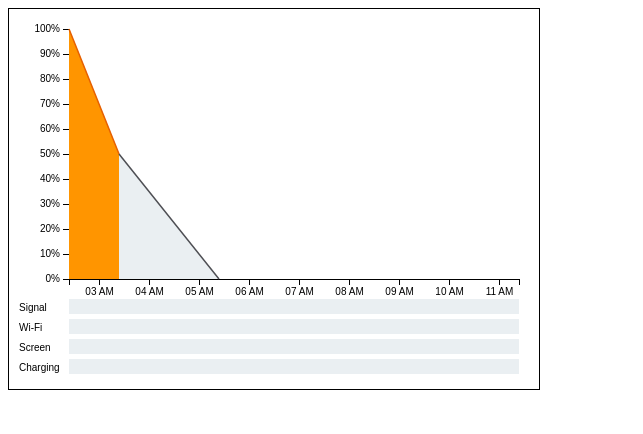
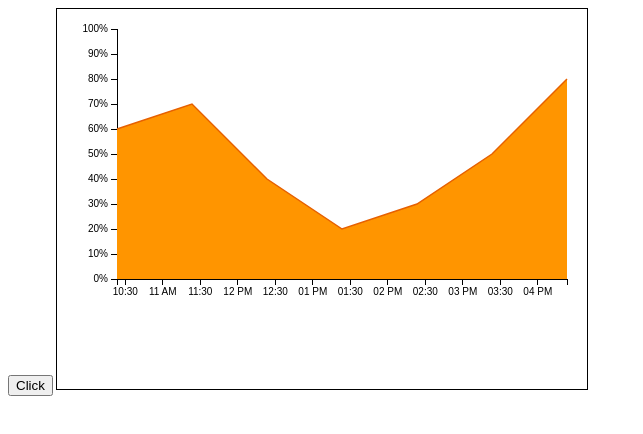
Before and after one commit to zbraniecki/batterychart, a plain HTML site: page index.html in a window 1280 px wide. Shown: the whole page, without its empty margins (0-643 px from the left). Drawn offline with Linux system fonts and the light colour scheme.

Commit message:
enable zooming, not complete

```diff
--- a/css/example.css
+++ b/css/example.css
@@ -35,3 +35,7 @@ path.area.estimationLine {
 .stackedbar {
   fill: #EAEFF2 ;
 }
+
+.bb {
+  fill: 'orange';
+}
--- a/index.html
+++ b/index.html
@@ -8,5 +8,6 @@
     <script type="text/javascript" src="./js/battery.js"></script>
   </head>
   <body>
+    <button id="b">Click</button>
   </body>
 </html>
--- a/js/battery.js
+++ b/js/battery.js
@@ -2,6 +2,24 @@ var now = new Date().getTime();
 
 var batteryData = {
   levelHistory: [
+    [now - (19 * 60 * 60 * 1000),0.4],
+    [now - (18 * 60 * 60 * 1000),0.7],
+    [now - (17 * 60 * 60 * 1000),0.6],
+    [now - (16 * 60 * 60 * 1000),0.7],
+    [now - (15 * 60 * 60 * 1000),0.4],
+    [now - (14 * 60 * 60 * 1000),0.2],
+    [now - (13 * 60 * 60 * 1000),0.3],
+    [now - (12 * 60 * 60 * 1000),0.5],
+    [now - (11 * 60 * 60 * 1000),0.8],
+    [now - (10 * 60 * 60 * 1000),0.7],
+    [now - (9 * 60 * 60 * 1000),0.3],
+    [now - (8 * 60 * 60 * 1000),0.2],
+    [now - (7 * 60 * 60 * 1000),0.1],
+    [now - (6 * 60 * 60 * 1000),0.4],
+    [now - (5 * 60 * 60 * 1000),0.6],
+    [now - (4 * 60 * 60 * 1000),0.7],
+    [now - (3 * 60 * 60 * 1000),0.7],
+    [now - (2 * 60 * 60 * 1000),0.9],
     [now - (60 * 60 * 1000),1],
     [now,0.5]
   ],
@@ -12,24 +30,28 @@ var batteryData = {
   charging: false,
   usage: [
     {
+      'id': 'signal',
       'label': 'Signal',
       'data': [
         [now - (30 * 60 * 1000), now]
       ]
     },
     {
+      'id': 'wifi',
       'label': 'Wi-Fi',
       'data': [
         [now - (30 * 60 * 1000), now]
       ]
     },
     {
+      'id': 'screen',
       'label': 'Screen',
       'data': [
         [now - (30 * 60 * 1000), now]
       ]
     },
     {
+      'id': 'charging',
       'label': 'Charging',
       'data': [
         [now - (30 * 60 * 1000), now]
--- a/js/chart.js
+++ b/js/chart.js
@@ -4,30 +4,98 @@ function BatteryChart(data) {
   this.svg = null;
   this.height = 250;
   this.width = 450;
-  this.x = null;
-  this.y = null;
   this.margin = {top: 20, right: 20, bottom: 30, left: 60};
   this.data = data;
+
+  this.x = d3.time.scale()
+    .range([0, this.width]);
+
+  this.y = d3.scale.linear()
+    .range([this.height, 0]);
+
+  this.xAxis = d3.svg.axis()
+    .scale(this.x)
+    .orient("bottom");
+
+  this.yAxis = d3.svg.axis()
+    .scale(this.y)
+    .tickFormat(d3.format('%'))
+    .orient("left");
+
+  this.line = d3.svg.line()
+    .x(d => this.x(d[0]))
+    .y(d => this.y(d[1]));
+
+  this.area = d3.svg.area()
+    .x(d => this.x(d[0]))
+    .y0(this.height)
+    .y1(d => this.y(d[1]));
+
+  var min = d3.min(this.data.levelHistory, function(d) { return d[0]; });
+  var max = d3.max(this.data.levelHistory, function(d) { return d[0]; });
+
+  this.slice = {
+    start: min + (2 * 60 * 60 * 1000),
+    end: min + (8 * 60 * 60 * 1000),
+  };
+
+  document.getElementById('b').addEventListener('click', function() {
+    this.slice = {
+      start: min + (4 * 60 * 60 * 1000),
+      end: min + (10 * 60 * 60 * 1000),
+    };
+    drawAxis.call(this);
+    drawArea.call(this, this.data.levelHistory);
+  }.bind(this));
 }
 
 BatteryChart.prototype.draw = function() {
 
   var height = this.height + (this.data.usage.length * 20);
 
+  var zoom = d3.behavior.drag()
+    .on("drag", function(e, i) {
+      var dx = (d3.event.dx/500 * 6 * 60 * 60 * 1000);
+      this.slice.start += dx;
+      this.slice.end += dx;
+    drawAxis.call(this);
+    drawArea.call(this, this.data.levelHistory);
+    }.bind(this));
+
   this.svg = d3.select("body").append("svg")
     .attr("width", this.width + this.margin.left + this.margin.right)
     .attr("height", height + this.margin.top + this.margin.bottom)
     .append("g")
-    .attr("transform", "translate(" + this.margin.left + "," + this.margin.top + ")");
+    .attr("transform", "translate(" + this.margin.left + "," + this.margin.top + ")")
+    .call(zoom);
 
-  drawAxis.call(this);
+  this.x.domain([this.slice.start, this.slice.end]);
+  this.svg.append("g")
+    .attr("class", "x axis")
+    .attr("transform", "translate(0," + this.height + ")")
+    .call(this.xAxis);
+
+  this.svg.append("g")
+    .attr("class", "y axis")
+    .call(this.yAxis);
+
   drawLevel.call(this);
-  drawEstimation.call(this);
-  drawUsageBars.call(this);
+  //drawEstimation.call(this);
+  //drawUsageBars.call(this);
 }
 
 function drawLevel() {
-  drawArea.call(this, this.data.levelHistory, 'levelLine');
+  var data = getDataChunk.call(this, this.data.levelHistory);
+
+  this.svg.append("path")
+    .datum(data)
+    .attr("class", 'area ' + 'levelLine')
+    .attr("d", this.area)
+
+  this.svg.append("path")
+    .datum(data)
+    .attr("class", 'line ' + 'levelLine')
+    .attr("d", this.line);
 }
 
 function drawEstimation() {
@@ -38,72 +106,69 @@ function drawEstimation() {
   drawArea.call(this, estimationDatum, 'estimationLine');
 }
 
+function getDataChunk(data) {
+  var start = data.findIndex(function(d) {
+    return d[0] >= this.slice.start;
+  }, this);
+
+  var end = data.length - 1;
+
+  var i = start;
+  while (++i < data.length) {
+    if (data[i][0] > this.slice.end) {
+      end = i;
+      break;
+    }
+  }
+  return data.slice(start, end);
+}
+
+
+
 function drawArea(data, name) {
-  var line = d3.svg.line()
-    .x(d => this.x(d[0]))
-    .y(d => this.y(d[1]));
 
-  var area = d3.svg.area()
-    .x(d => this.x(d[0]))
-    .y0(this.height)
-    .y1(d => this.y(d[1]));
+  data = getDataChunk.call(this, data);
 
-  this.svg.append("path")
-    .datum(data)
-    .attr("class", 'area ' + name)
-    .attr("d", area);
-
-  this.svg.append("path")
-    .datum(data)
-    .attr("class", 'line ' + name)
-    .attr("d", line);
+  this.svg.select("path.area.levelLine").datum(data).attr("d", this.area);
+  this.svg.select("path.line.levelLine").datum(data).attr("d", this.line);
 }
 
 function drawAxis() {
-  this.x = d3.time.scale()
-    .range([0, this.width]);
+  this.x.domain([this.slice.start, this.slice.end]);
 
-  this.y = d3.scale.linear()
-    .range([this.height, 0]);
-
-  var xAxis = d3.svg.axis()
-    .scale(this.x)
-    .orient("bottom");
-
-  var yAxis = d3.svg.axis()
-    .scale(this.y)
-    .tickFormat(d3.format('%'))
-    .orient("left");
-
-  var min = d3.min(this.data.levelHistory, function(d) { return d[0]; });
-  var max = d3.max(this.data.levelHistory, function(d) { return d[0]; });
-  this.x.domain([min, max + (8 * 60 * 60 * 1000)]);
-
-  this.svg.append("g")
-    .attr("class", "x axis")
-    .attr("transform", "translate(0," + this.height + ")")
-    .call(xAxis);
-
-  this.svg.append("g")
-    .attr("class", "y axis")
-    .call(yAxis)
+  this.svg.select("g.x.axis").call(this.xAxis);
 }
 
 function drawUsageBars() {
 
   this.data.usage.forEach(function(usage, i) {
+
+    var x = 0;
+    var y = this.height + 20 + (i * 20);
     this.svg.append('rect')
       .attr('width', this.width)
       .attr('height', 15)
-      .attr('x', 0)
-      .attr('y', this.height + 20 + (i * 20))
+      .attr('x', x)
+      .attr('y', y)
       .attr('class', 'stackedbar');
 
     this.svg.append("text")
       .attr("x", -50)
-      .attr("y", this.height + 28 + (i * 20))
+      .attr("y", y + 8)
       .attr("dy", ".35em")
       .text(usage.label);
+
+
+    var rects = this.svg.selectAll("rect.sb-" + usage.id)
+      .data(usage.data)
+      .enter()
+      .append("rect")
+      .attr('x', d => this.x(d[0]))
+      .attr('y', y)
+      .attr('width', d => this.x(d[1]) - this.x(d[0]))
+      .attr('height', 15)
+      .attr('class', 'sb-' + usage.id);
+
   }, this);
 }
 
```
